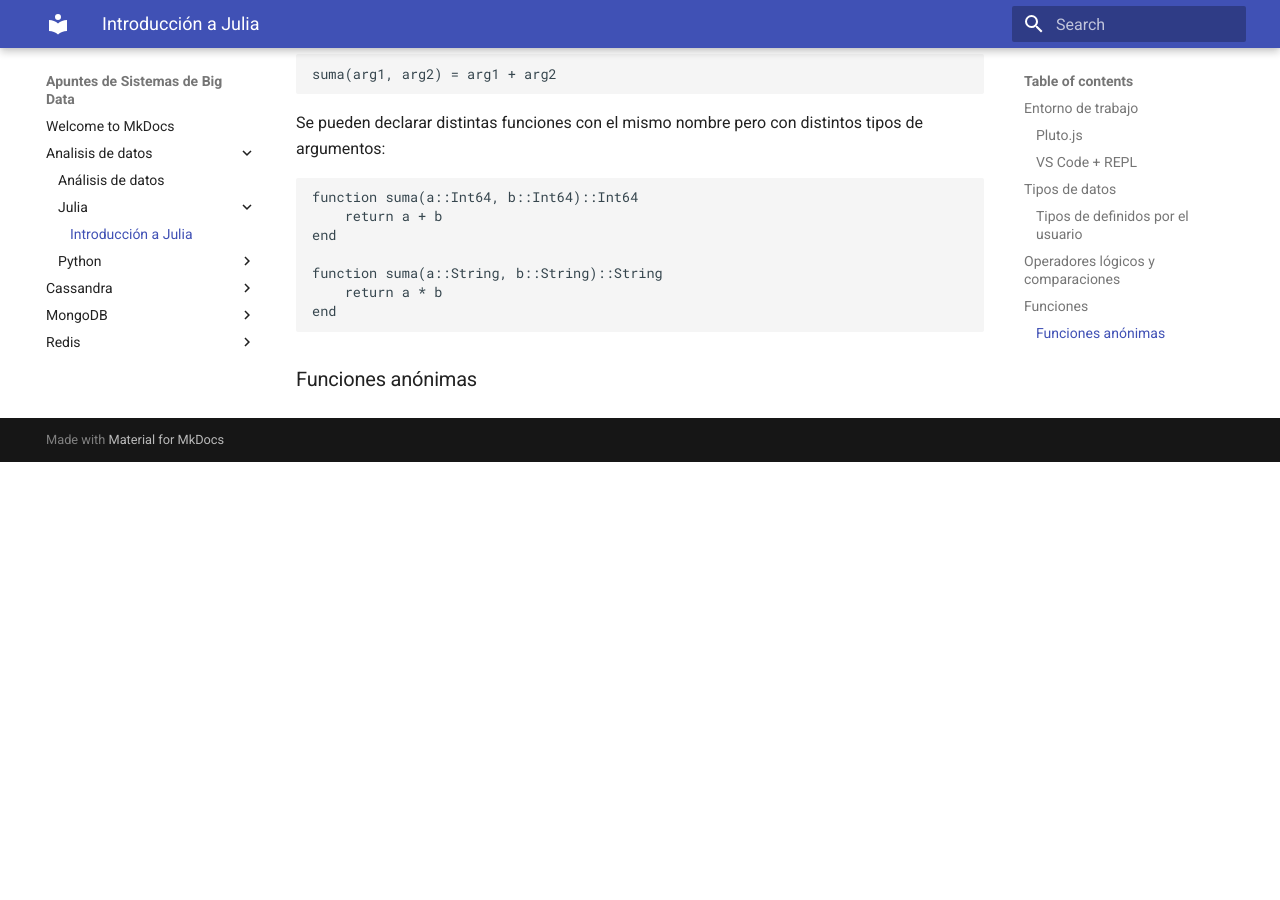
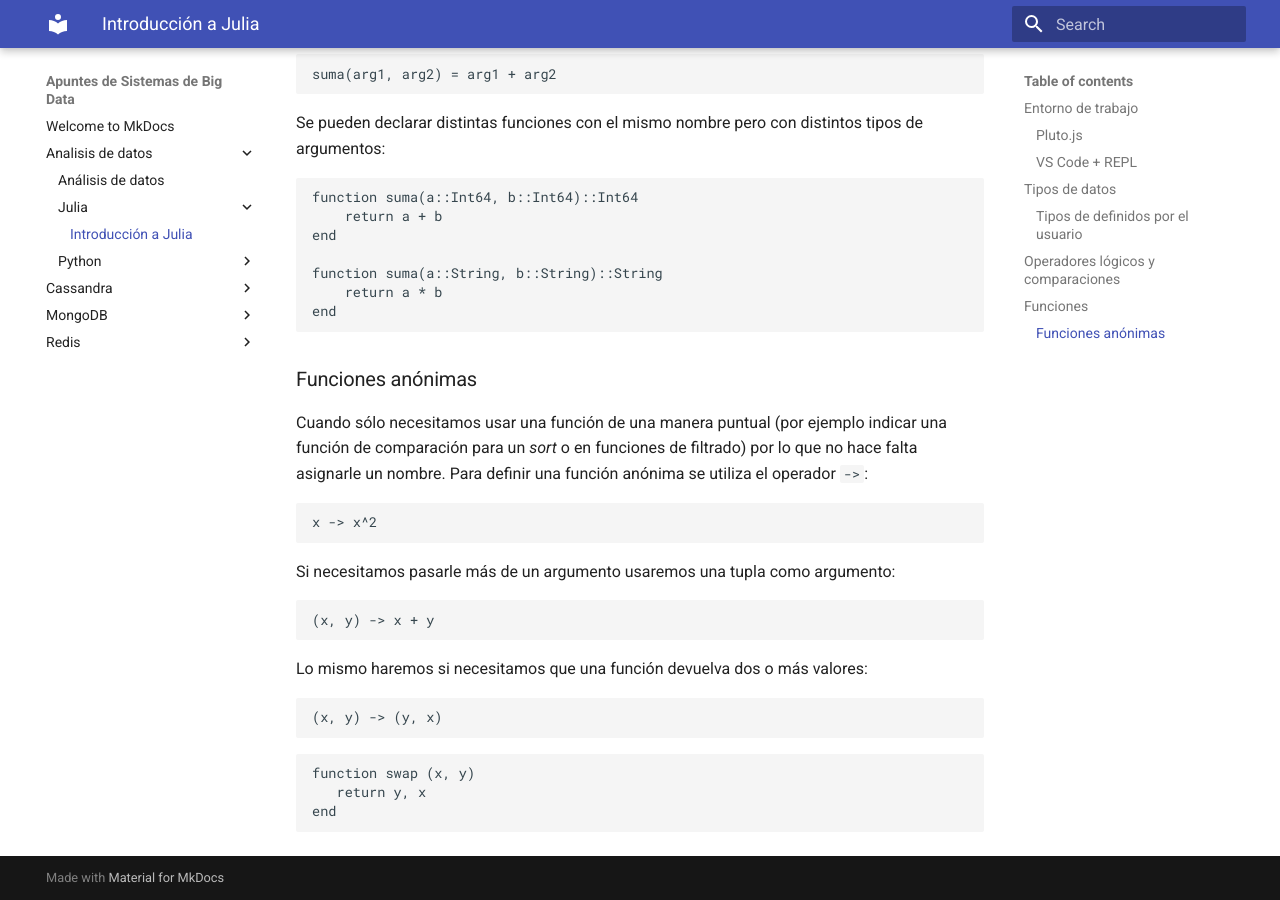
Before and after one commit to mmourazos/SBD, an MkDocs documentation site: the page built from docs/Analisis de datos/Julia/julia 00.md, in a window 1280 px wide and 900 px high, scrolled down 2765 px. Built offline with MkDocs 1.6.1 and Material for MkDocs 9.7.7, drawn with Linux system fonts in a browser that asks for light colours; before the commit the page ends 3227 px from its top, so only the background shows below that.

Commit message:
un par de detalles de Julia

````diff
--- a/docs/Analisis de datos/Julia/julia 00.md
+++ b/docs/Analisis de datos/Julia/julia 00.md
@@ -139,3 +139,29 @@ end
 ```
 
 ### Funciones anónimas
+
+Cuando sólo necesitamos usar una función de una manera puntual (por ejemplo indicar una función de
+comparación para un *sort* o en funciones de filtrado) por lo que no hace falta asignarle un nombre.
+Para definir una función anónima se utiliza el operador `->`:
+
+```julia
+x -> x^2
+```
+
+Si necesitamos pasarle más de un argumento usaremos una tupla como argumento:
+
+```julia
+(x, y) -> x + y
+```
+
+Lo mismo haremos si necesitamos que una función devuelva dos o más valores:
+
+```julia
+(x, y) -> (y, x)
+```
+
+```julia
+function swap (x, y)
+   return y, x
+end
+```
````
